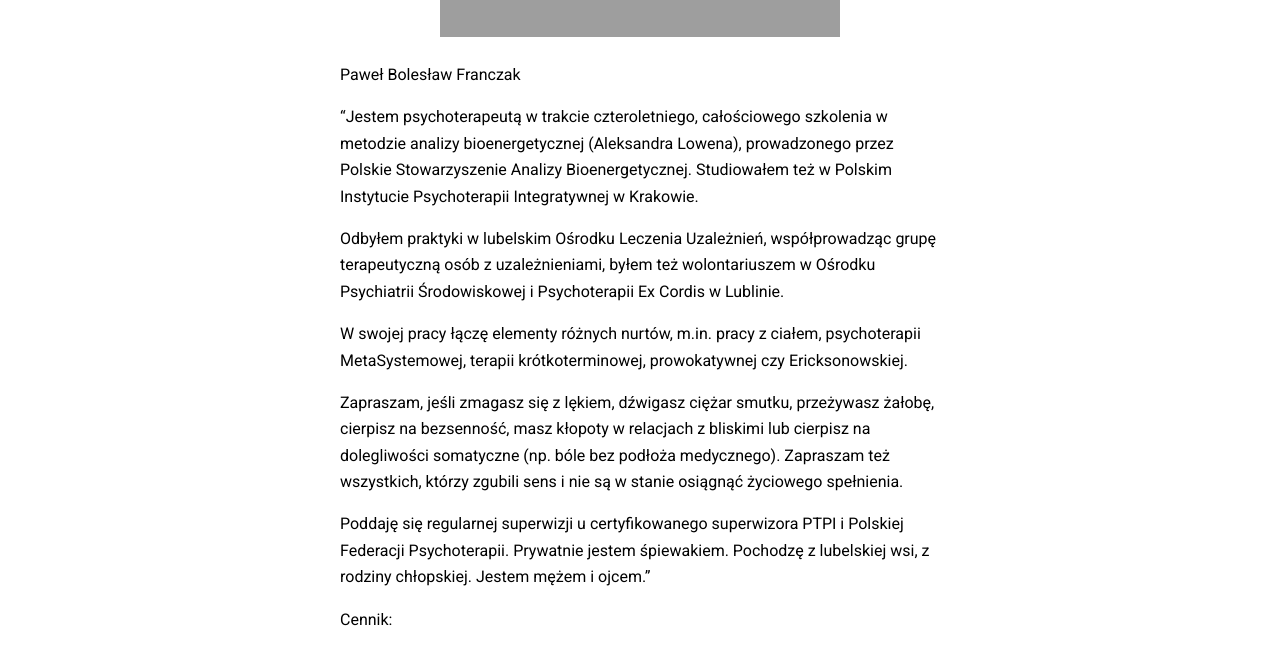
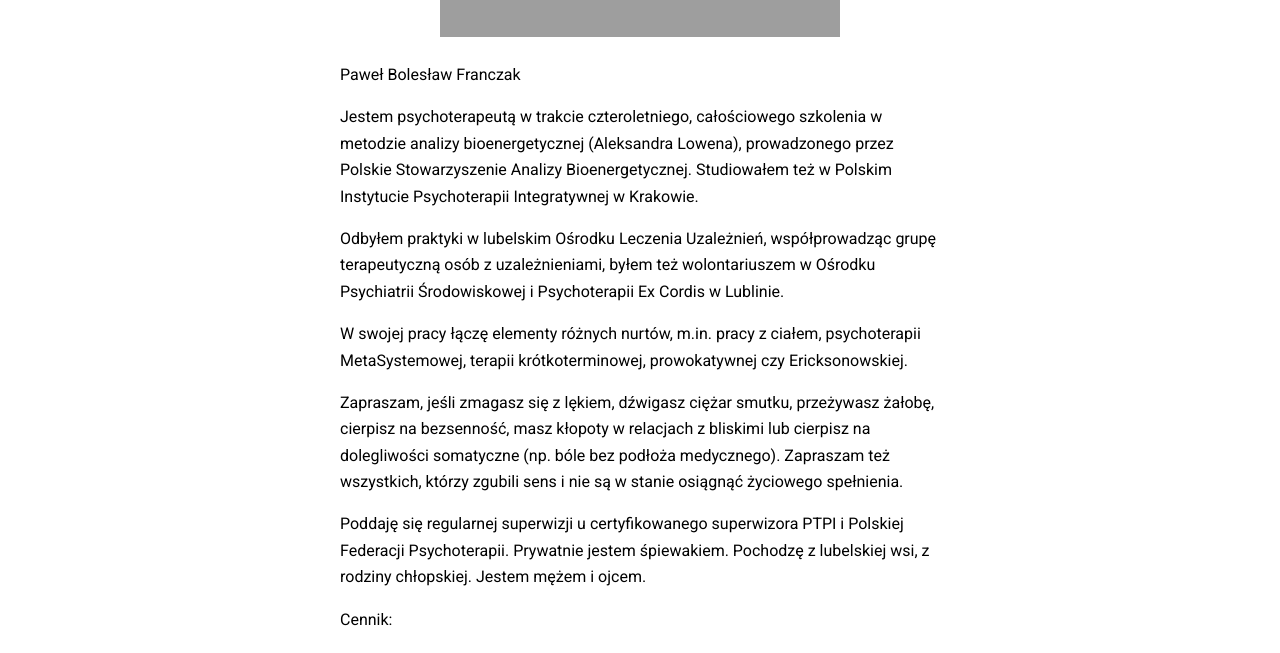
Before and after one commit to kmmolska/kmmolska.github.io, a Jekyll site: the page built from _posts/2020-02-03-o-mnie.md, in a window 1280 px wide and 1373 px high. Shown: the part 425-1078 px from the top of the window. Built offline with Jekyll 4.4.1, drawn with Linux system fonts in a browser that asks for light colours; nearby versions of some CDN libraries.

```diff
--- a/_posts/2020-02-03-o-mnie.md
+++ b/_posts/2020-02-03-o-mnie.md
@@ -8,7 +8,7 @@ image: city-1.jpg
 ---
 Paweł Bolesław Franczak
 
-"Jestem psychoterapeutą w trakcie czteroletniego, całościowego szkolenia w metodzie analizy bioenergetycznej (Aleksandra Lowena), prowadzonego przez Polskie Stowarzyszenie Analizy Bioenergetycznej. Studiowałem też w Polskim Instytucie Psychoterapii Integratywnej w Krakowie.
+Jestem psychoterapeutą w trakcie czteroletniego, całościowego szkolenia w metodzie analizy bioenergetycznej (Aleksandra Lowena), prowadzonego przez Polskie Stowarzyszenie Analizy Bioenergetycznej. Studiowałem też w Polskim Instytucie Psychoterapii Integratywnej w Krakowie.
 
 Odbyłem praktyki w lubelskim Ośrodku Leczenia Uzależnień, współprowadząc grupę terapeutyczną osób z uzależnieniami, byłem też wolontariuszem w Ośrodku Psychiatrii Środowiskowej i Psychoterapii Ex Cordis w Lublinie.
 
@@ -17,7 +17,7 @@ W swojej pracy łączę elementy różnych nurtów, m.in. pracy z ciałem, psych
 Zapraszam, jeśli zmagasz się z lękiem, dźwigasz ciężar smutku, przeżywasz żałobę, cierpisz na bezsenność, masz kłopoty w relacjach z bliskimi lub cierpisz na dolegliwości somatyczne (np. bóle bez podłoża medycznego). Zapraszam też wszystkich, którzy zgubili sens i nie są w stanie osiągnąć życiowego spełnienia.
 
 Poddaję się regularnej superwizji u certyfikowanego superwizora PTPI i Polskiej Federacji Psychoterapii.
-Prywatnie jestem śpiewakiem. Pochodzę z lubelskiej wsi, z rodziny chłopskiej. Jestem mężem i ojcem."
+Prywatnie jestem śpiewakiem. Pochodzę z lubelskiej wsi, z rodziny chłopskiej. Jestem mężem i ojcem.
 
 Cennik:
 
```
